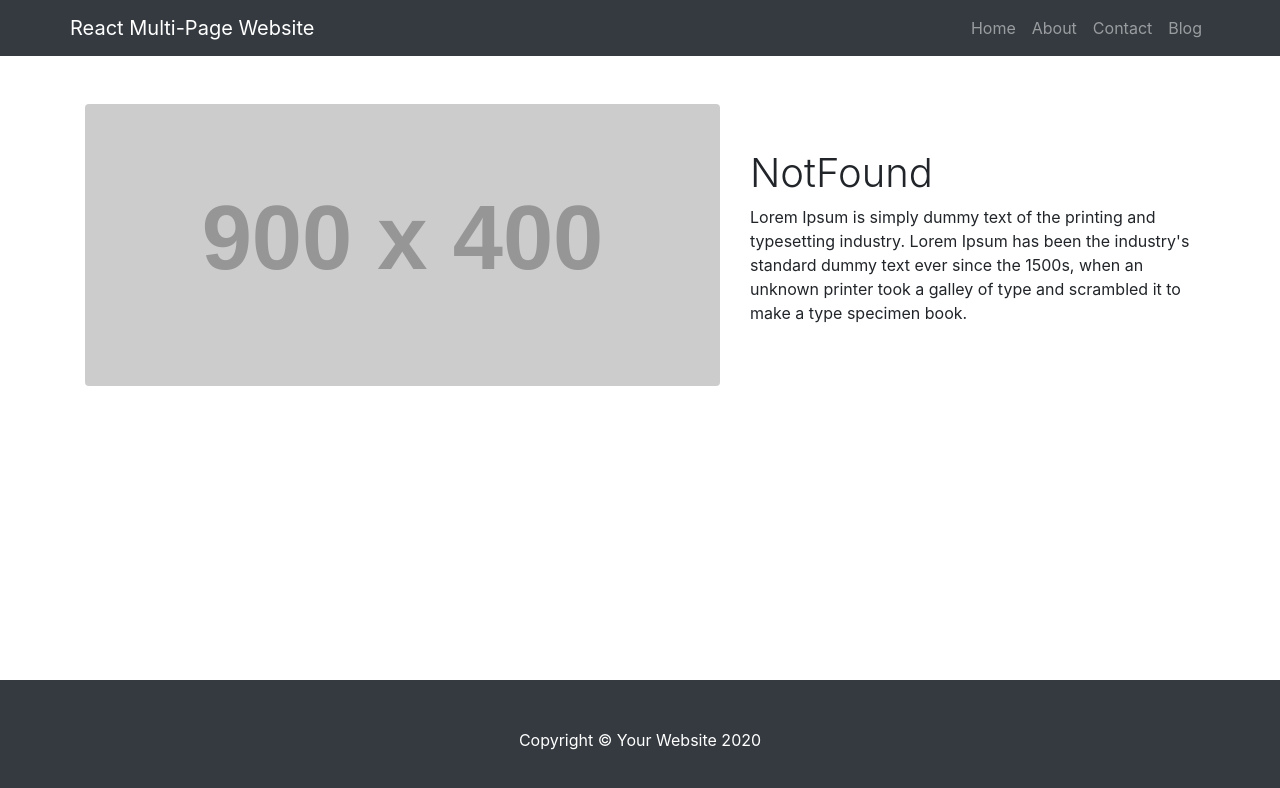
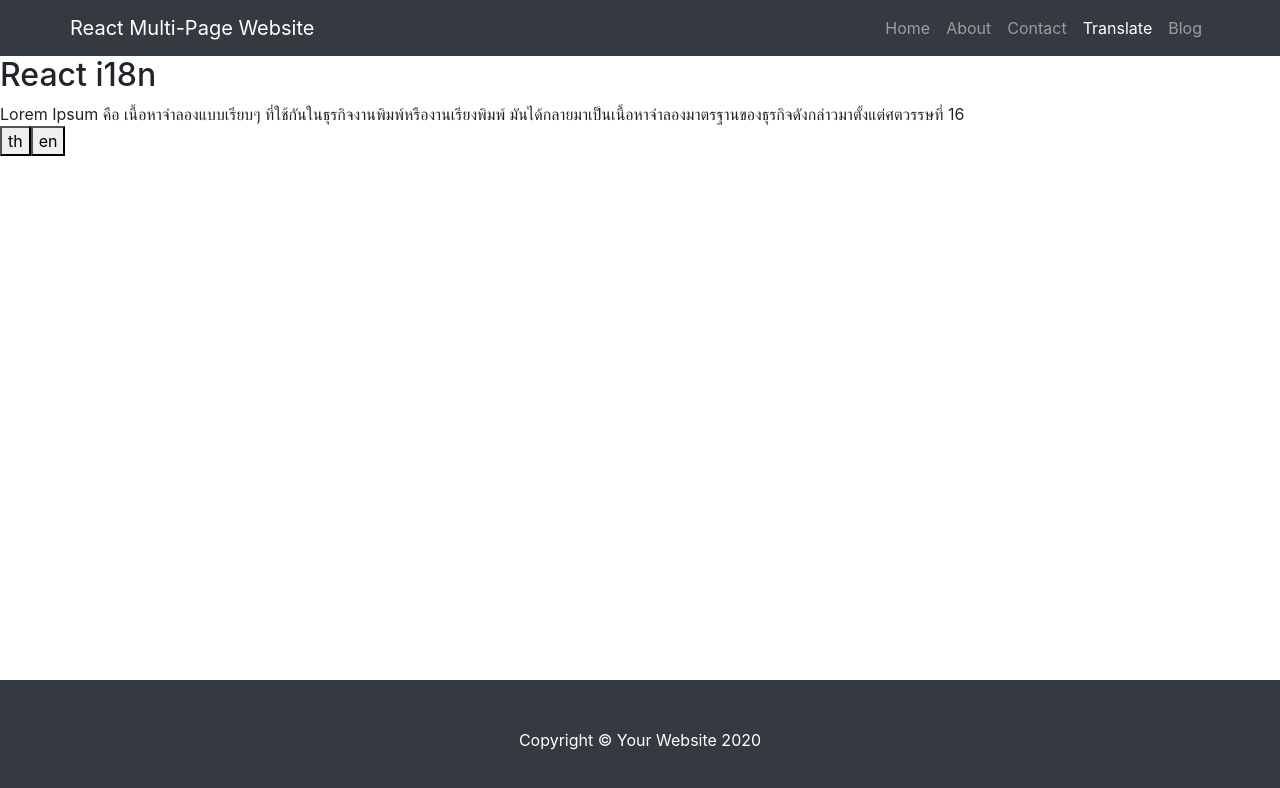
Before and after one commit to supakjack/frontend-react-example, a React (Create React App) app: page /translate in a window 1280 px wide. Shown: the top 788 px of the page. Built offline with nearby package versions, Linux system fonts and the light colour scheme.

Commit message:
add translate
add translate

```diff
--- a/package.json
+++ b/package.json
@@ -7,8 +7,12 @@
     "@testing-library/jest-dom": "^5.11.4",
     "@testing-library/react": "^11.1.0",
     "@testing-library/user-event": "^12.1.10",
+    "i18next": "^21.6.0",
+    "i18next-browser-languagedetector": "^6.1.2",
+    "i18next-http-backend": "^1.3.1",
     "react": "^17.0.2",
     "react-dom": "^17.0.2",
+    "react-i18next": "^11.15.0",
     "react-router-dom": "^6.1.1",
     "react-scripts": "4.0.3",
     "web-vitals": "^1.0.1"
--- a/src/App.jsx
+++ b/src/App.jsx
@@ -1,5 +1,5 @@
 import { BrowserRouter as Router, Route, Routes } from 'react-router-dom'
-import { Home, About, Contact, Blog, Posts, Post, NotFound } from './pages'
+import { Home, About, Contact, Blog, Posts, Post, NotFound , Translate } from './pages'
 import { Footer, Navigation } from './components'
 import { AboutProvider, PostsProvider, PostProvider } from './contexts'
 import './App.css'
@@ -19,6 +19,7 @@ const App = () => {
           }
         />
         <Route path="/contact" element={<Contact />} />
+        <Route path="/translate" element={<Translate />} />
         <Route path="/blog" element={<Blog />}>
           <Route
             path=""
--- a/src/components/Layout/Navigation.jsx
+++ b/src/components/Layout/Navigation.jsx
@@ -27,6 +27,11 @@ const Navigation = () => (
               </NavLink>
             </li>
             <li className="nav-item">
+              <NavLink className="nav-link" to="/translate">
+                Translate
+              </NavLink>
+            </li>
+            <li className="nav-item">
               <NavLink className="nav-link" to="/blog">
                 Blog
               </NavLink>
--- /dev/null
+++ b/src/pages/Translate/Translate.jsx
@@ -0,0 +1,24 @@
+import { useTranslation } from "react-i18next";
+import "./../../translations/i18n";
+
+const Translate = () => {
+  const { t, i18n } = useTranslation()
+
+  const changeLanguage = (lng) => {
+    i18n.changeLanguage(lng)
+  }
+
+  return (
+    <div>
+      <h2>{t('title')}</h2>
+      <div>{t('description.part2')}</div>
+      <button type="button" onClick={() => changeLanguage('th')}>
+        th
+      </button>
+      <button type="button" onClick={() => changeLanguage('en')}>
+        en
+      </button>
+    </div>
+  )
+}
+export default Translate
--- /dev/null
+++ b/src/pages/Translate/index.js
@@ -0,0 +1 @@
+export { default as Translate } from './Translate'
--- a/src/pages/index.js
+++ b/src/pages/index.js
@@ -2,4 +2,5 @@ export * from './Home'
 export * from './About'
 export * from './Contact'
 export * from './Blog'
+export *  from './Translate'
 export * from './NotFound'
--- /dev/null
+++ b/src/translations/en/translations.js
@@ -0,0 +1,7 @@
+export const TRANSLATIONS_EN = {
+  "title": "Welcome to react using react-i18next",
+  "description": {
+    "part1": "To get started, edit <1>src/App.js</1> and save to reload.",
+    "part2": "Switch language between english and german using buttons above."
+  }
+}
--- /dev/null
+++ b/src/translations/i18n.js
@@ -0,0 +1,22 @@
+import i18n from "i18next";
+import { initReactI18next } from "react-i18next";
+import LanguageDetector from "i18next-browser-languagedetector";
+
+import { TRANSLATIONS_TH } from "./th/translations";
+import { TRANSLATIONS_EN } from "./en/translations";
+
+i18n
+ .use(LanguageDetector)
+ .use(initReactI18next)
+ .init({
+   resources: {
+     en: {
+       translation: TRANSLATIONS_EN
+     },
+     th: {
+       translation: TRANSLATIONS_TH
+     }
+   }
+ });
+
+i18n.changeLanguage("th");
--- /dev/null
+++ b/src/translations/th/translations.js
@@ -0,0 +1,7 @@
+export const TRANSLATIONS_TH = {
+    "title": "React i18n",
+    "description": {
+      "part1": "ตัวอย่างการใช้งาน React i18next",
+      "part2": "Lorem Ipsum คือ เนื้อหาจำลองแบบเรียบๆ ที่ใช้กันในธุรกิจงานพิมพ์หรืองานเรียงพิมพ์ มันได้กลายมาเป็นเนื้อหาจำลองมาตรฐานของธุรกิจดังกล่าวมาตั้งแต่ศตวรรษที่ 16"
+    }
+  }
```
Also changed, not shown: public/robots.txt (deleted), 1 other file (tests, documents, lock files or other folders).
